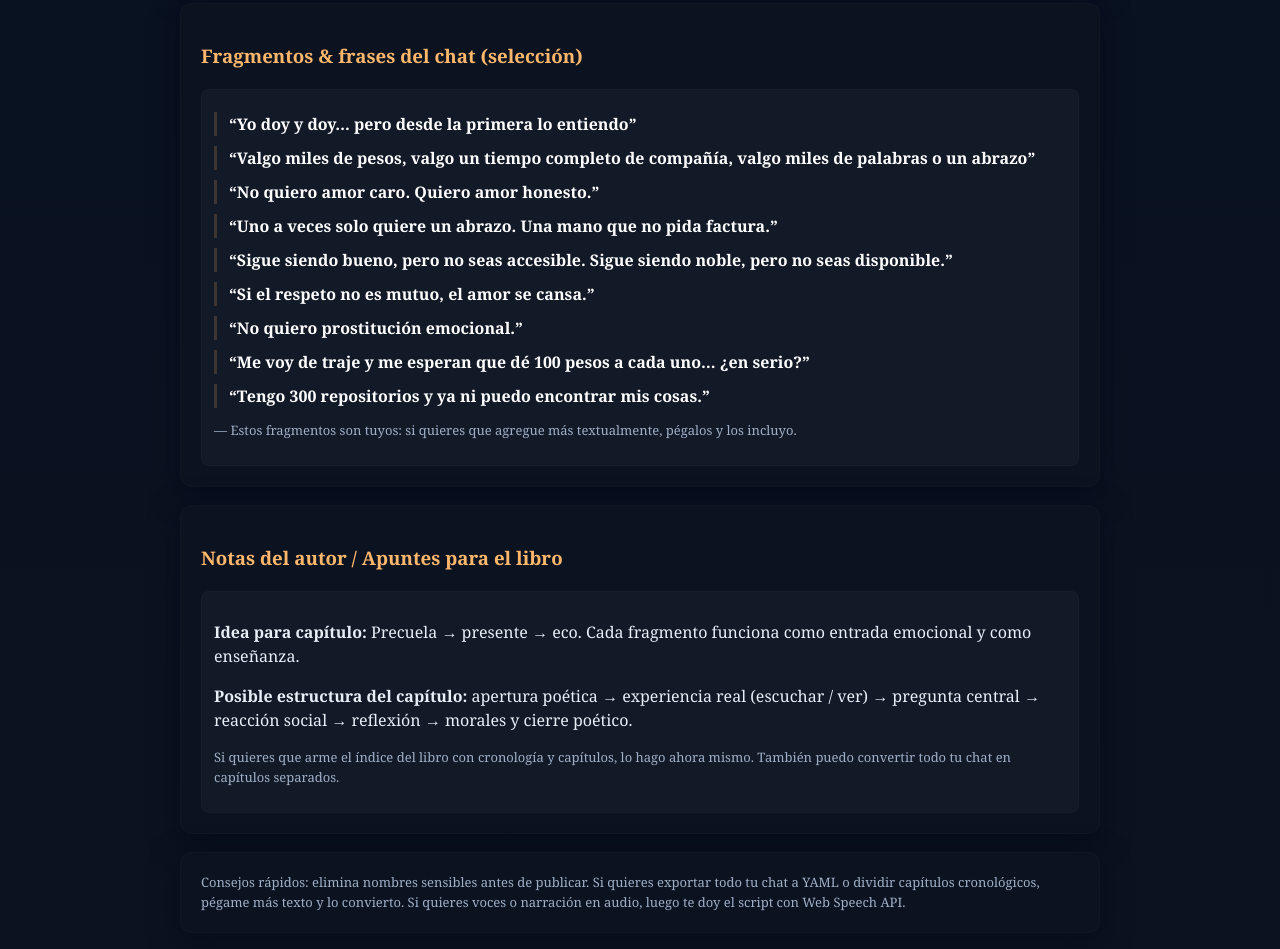
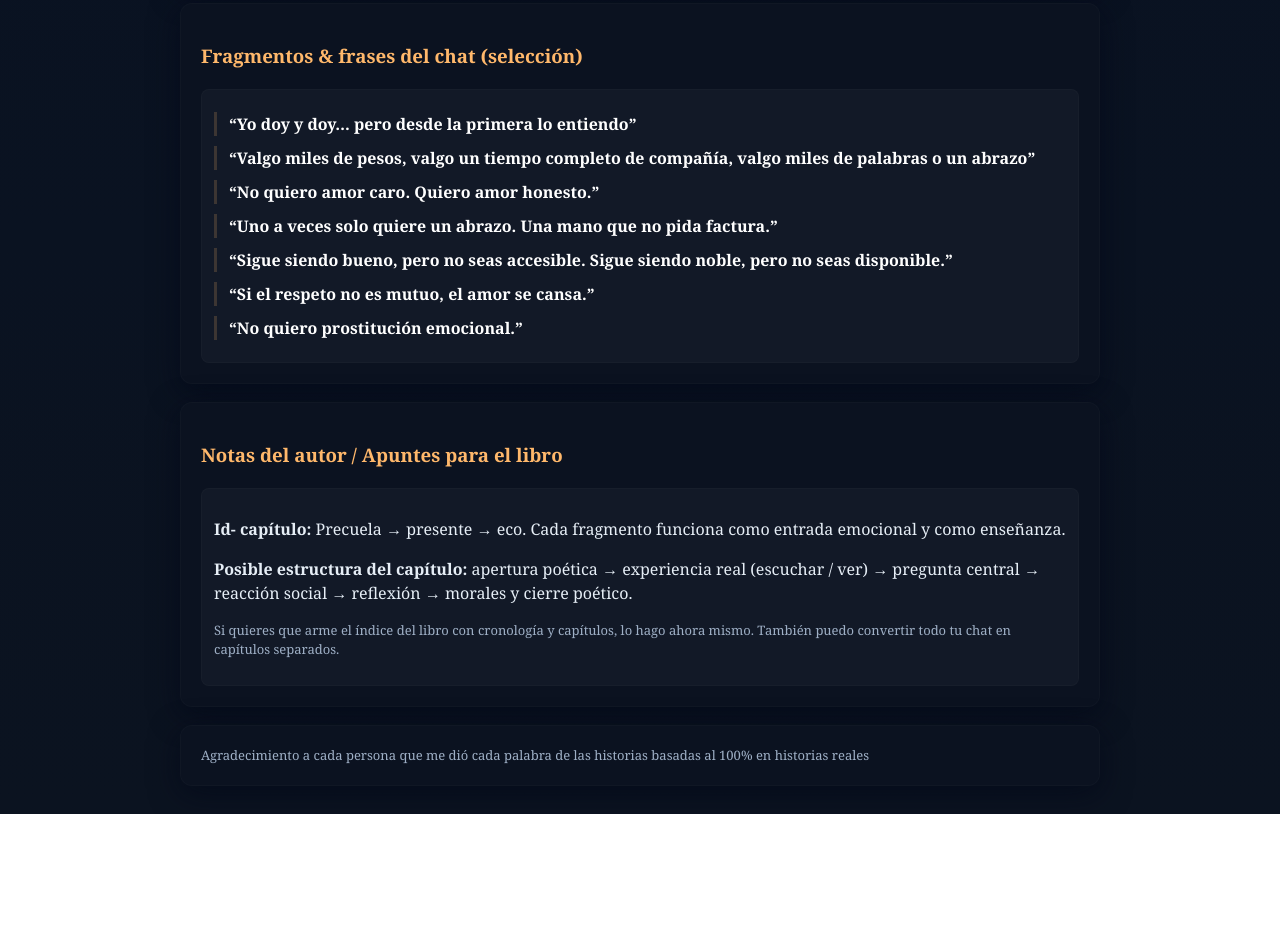
Before and after one commit to ozclef/50-50, a plain HTML site: page index.html in a window 1280 px wide. Shown: the part 1487-2436 px from the top of the page. After the commit the page ends 2301 px from the top, so only its background shows below. Drawn offline with Linux system fonts and the light colour scheme.

Commit message:
Update index.html

```diff
--- a/index.html
+++ b/index.html
@@ -102,23 +102,30 @@
       <p class="quote">“Sigue siendo bueno, pero no seas accesible. Sigue siendo noble, pero no seas disponible.”</p>
       <p class="quote">“Si el respeto no es mutuo, el amor se cansa.”</p>
       <p class="quote">“No quiero prostitución emocional.”</p>
+      <!--
       <p class="quote">“Me voy de traje y me esperan que dé 100 pesos a cada uno… ¿en serio?”</p>
       <p class="quote">“Tengo 300 repositorios y ya ni puedo encontrar mis cosas.”</p>
       <p class="muted">— Estos fragmentos son tuyos: si quieres que agregue más textualmente, pégalos y los incluyo.</p>
+      ----->
     </div>
   </section>
 
   <section class="card">
     <h3 class="section-title">Notas del autor / Apuntes para el libro</h3>
     <div class="frag">
-      <p><strong>Idea para capítulo:</strong> Precuela → presente → eco. Cada fragmento funciona como entrada emocional y como enseñanza.</p>
+      <p><strong>Id- capítulo:</strong> Precuela → presente → eco. Cada fragmento funciona como entrada emocional y como enseñanza.</p>
       <p><strong>Posible estructura del capítulo:</strong> apertura poética → experiencia real (escuchar / ver) → pregunta central → reacción social → reflexión → morales y cierre poético.</p>
       <p class="muted">Si quieres que arme el índice del libro con cronología y capítulos, lo hago ahora mismo. También puedo convertir todo tu chat en capítulos separados.</p>
     </div>
   </section>
 
   <footer class="card">
-    <small class="muted">Consejos rápidos: elimina nombres sensibles antes de publicar. Si quieres exportar todo tu chat a YAML o dividir capítulos cronológicos, pégame más texto y lo convierto. Si quieres voces o narración en audio, luego te doy el script con Web Speech API.</small>
+    <small class="muted"> Agradecimiento a cada persona que me dió cada palabra de las historias basadas al 100% en historias reales
+    </small>
+   <!--
+
+    Consejos rápidos: elimina nombres sensibles antes de publicar. Si quieres exportar todo tu chat a YAML o dividir capítulos cronológicos, pégame más texto y lo convierto. Si quieres voces o narración en audio, luego te doy el script con Web Speech API.
+    --->
   </footer>
 </div>
 
```
